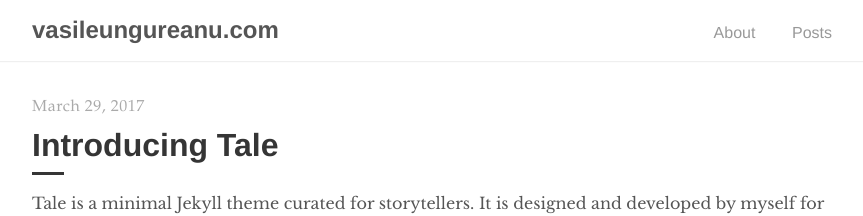
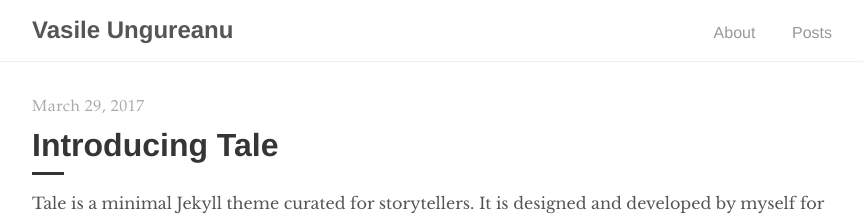
Before and after one commit to VasileUngureanu/vasileungureanu.com, a Jekyll site: the page built from index.html, in a window 1280 px wide. Shown: the top 216 px of the page, without its empty margins (208-1071 px from the left). Built offline with Jekyll 4.4.1, drawn with Linux system fonts in a browser that asks for light colours; the list of posts is cut into pages by our own code.

Commit message:
Change site name

```diff
--- a/_config.yml
+++ b/_config.yml
@@ -1,5 +1,5 @@
 # Site settings
-title:          vasileungureanu.com
+title:          Vasile Ungureanu
 description:    "Personal blog"
 url:            "https://vasileungureanu.com"
 
```
